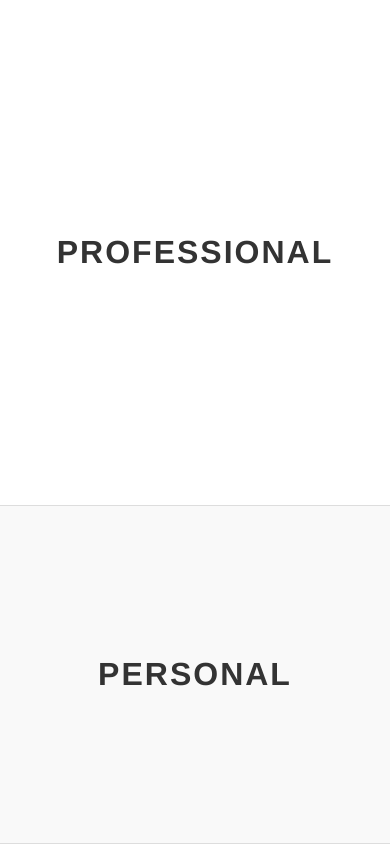
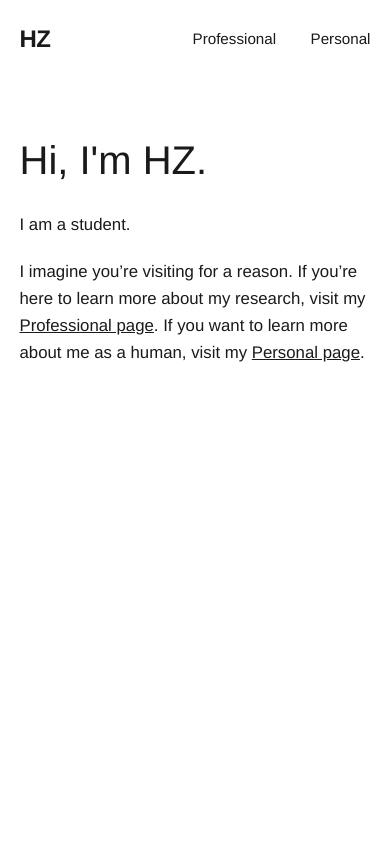
Before and after one commit to CodeTal/codetal.github.io, a plain HTML site: page index.html in a window 390 px wide. Drawn offline with Linux system fonts and the light colour scheme.

Commit message:
Redesign homepage from portal split layout to personal landing page
Replace the two-panel professional/personal split with a modern single-page
layout featuring header navigation, introductory text, and responsive design.

Co-authored-by: Cursor <cursoragent@cursor.com>

```diff
--- a/index.html
+++ b/index.html
@@ -3,73 +3,175 @@
 <head>
     <meta charset="UTF-8">
     <meta name="viewport" content="width=device-width, initial-scale=1.0">
-    <title>HZ - Portal</title>
+    <title>H. Zhou - Home</title>
     <style>
-        /* Global Reset */
-        body {
+        /* --- GLOBAL RESET & TYPOGRAPHY --- */
+        * {
+            box-sizing: border-box;
             margin: 0;
-            height: 100vh; /* Full viewport height */
-            display: flex; /* Flexbox for split layout */
-            font-family: 'Helvetica Neue', Arial, sans-serif;
-            background-color: #f4f4f4;
+            padding: 0;
         }
 
-        /* Common styles for both sides */
-        .split {
-            flex: 1; /* Each side takes 50% width initially */
+        body {
+            font-family: 'Helvetica Neue', Helvetica, Arial, sans-serif;
+            color: #1a1a1a; /* Dark gray for softer contrast */
+            line-height: 1.6;
+            background-color: #ffffff;
+            /* Add some side padding so content doesn't touch edges */
+            padding: 0 5%;
+        }
+
+        a {
+            text-decoration: none;
+            color: #1a1a1a;
+            transition: color 0.2s ease;
+        }
+
+        a:hover {
+            color: #666; /* Lighter gray on hover */
+        }
+
+        /* --- HEADER SECTION --- */
+        header {
+            display: flex;
+            justify-content: space-between; /* Name left, Nav right */
+            align-items: center;
+            padding: 40px 0; /* Vertical spacing for header */
+            margin-bottom: 60px; /* Space between header and content */
+        }
+
+        .logo {
+            font-size: 1.5rem;
+            font-weight: bold;
+            letter-spacing: -0.5px;
+        }
+
+        nav a {
+            margin-left: 30px; /* Space between links */
+            font-size: 0.95rem;
+            font-weight: 500;
+        }
+
+        /* --- MAIN CONTENT SECTION --- */
+        main {
+            display: flex;
+            align-items: flex-start; /* Align top */
+            justify-content: space-between;
+            max-width: 1200px;
+            margin: 0 auto; /* Center the container */
+            gap: 60px; /* Space between text and image */
+        }
+
+        /* Left Column: Text */
+        .text-column {
+            flex: 1; /* Takes up remaining space */
+            max-width: 600px; /* Limit line length for readability */
+        }
+
+        h1 {
+            font-size: 3.5rem; /* Big headline like the example */
+            line-height: 1.1;
+            margin-bottom: 30px;
+            font-weight: 400; /* Regular weight, not too bold */
+        }
+
+        p {
+            margin-bottom: 20px;
+            font-size: 1.05rem;
+        }
+
+        .email-link {
+            text-decoration: underline;
+            text-underline-offset: 4px; /* Modern underline style */
+        }
+
+        /* Right Column: Image / Placeholder */
+        .image-column {
+            flex: 1;
+            display: flex;
+            justify-content: flex-end; /* Align image to the right */
+        }
+
+        /* --- IMAGE PLACEHOLDER (For now) --- */
+        .placeholder-box {
+            width: 100%;
+            max-width: 500px;
+            height: 400px; /* Arbitrary height for placeholder */
+            background-color: #f0f0f0; /* Light gray */
+            border: 1px dashed #ccc;
             display: flex;
             align-items: center;
             justify-content: center;
-            transition: all 0.5s ease; /* Smooth animation on hover */
-            text-decoration: none; /* Remove underline from links */
-            color: #333;
-            position: relative;
+            color: #999;
+            font-style: italic;
         }
 
-        /* Hover Effect: The hovered side expands */
-        .split:hover {
-            flex: 1.5;
-            font-weight: bold;
-            cursor: pointer;
+        /* --- REAL IMAGE STYLING (For later) --- */
+        /* When you upload an image, remove .placeholder-box and use this:
+           <img src="your-photo.jpg" class="profile-photo" alt="H. Zhou">
+        */
+        .profile-photo {
+            width: 100%;
+            max-width: 500px;
+            height: auto;
+            filter: grayscale(100%); /* Optional: B&W effect like reference */
         }
 
-        /* Left Side: Academic */
-        .academic {
-            background-color: #ffffff;
-            border-right: 1px solid #ddd;
-        }
 
-        /* Right Side: Personal */
-        .personal {
-            background-color: #f9f9f9;
-        }
+        /* --- MOBILE RESPONSIVENESS --- */
+        @media (max-width: 768px) {
+            header {
+                padding: 20px 0;
+            }
 
-        /* Text Styling */
-        h1 {
-            font-size: 2rem;
-            letter-spacing: 2px;
-            text-transform: uppercase;
-        }
+            main {
+                flex-direction: column; /* Stack text on top of image */
+                gap: 40px;
+            }
 
-        /* Mobile Layout: Stack vertically instead of side-by-side */
-        @media (max-width: 768px) {
-            body {
-                flex-direction: column;
+            .image-column {
+                justify-content: flex-start; /* Align left on mobile */
+                width: 100%;
             }
-            .split {
-                border-right: none;
-                border-bottom: 1px solid #ddd;
+
+            .placeholder-box {
+                max-width: 100%; /* Full width on mobile */
+            }
+
+            h1 {
+                font-size: 2.5rem; /* Smaller heading on mobile */
             }
         }
     </style>
 </head>
 <body>
-    <a href="https://professional.z-hg.com" class="split academic">
-        <h1>Professional</h1>
-    </a>
 
-    <a href="https://personal.z-hg.com" class="split personal">
-        <h1>Personal</h1>
-    </a>
+    <header>
+        <div class="logo">HZ</div>
+        <nav>
+            <a href="https://professional.z-hg.com">Professional</a>
+            <a href="https://personal.z-hg.com">Personal</a>
+        </nav>
+    </header>
+
+    <main>
+        <div class="text-column">
+            <h1>Hi, I'm HZ.</h1>
+
+            <p>I am a student.</p>
+
+            <p>I imagine you’re visiting for a reason. If you’re here to learn more about my research, visit my <a href="https://professional.z-hg.com" style="text-decoration: underline;">Professional page</a>. If you want to learn more about me as a human, visit my <a href="https://personal.z-hg.com" style="text-decoration: underline;">Personal page</a>.</p>
+
+            <!-- <p>You can always get in touch with me via my email: <a href="mailto:hegguang.zhou@yale.edu" class="email-link">hegguang.zhou@yale.edu</a>.</p> -->
+        </div>
+
+        <!-- <div class="image-column">
+            <div class="placeholder-box">
+                [Photo will be uploaded here]
+            </div>
+
+            </div> -->
+    </main>
+
 </body>
 </html>
```
